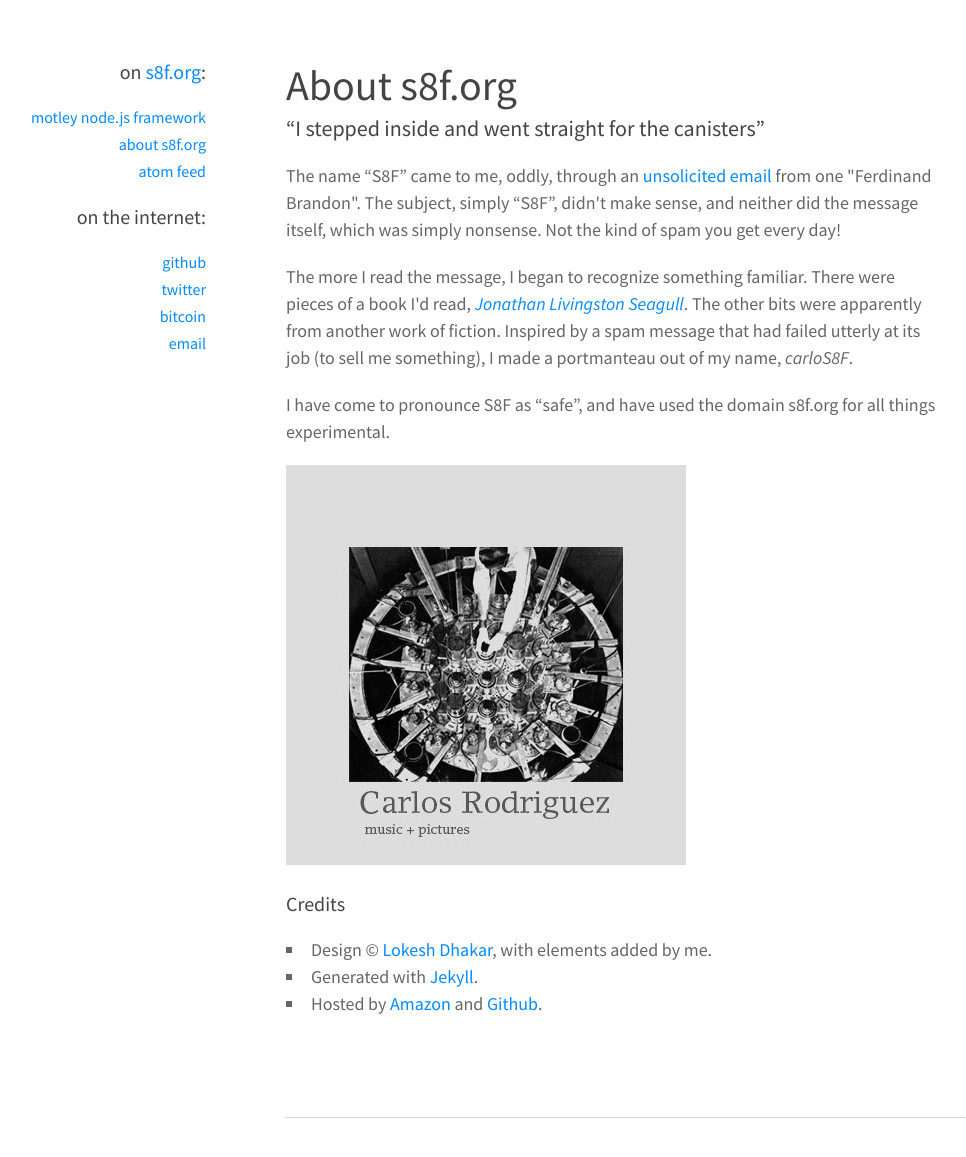
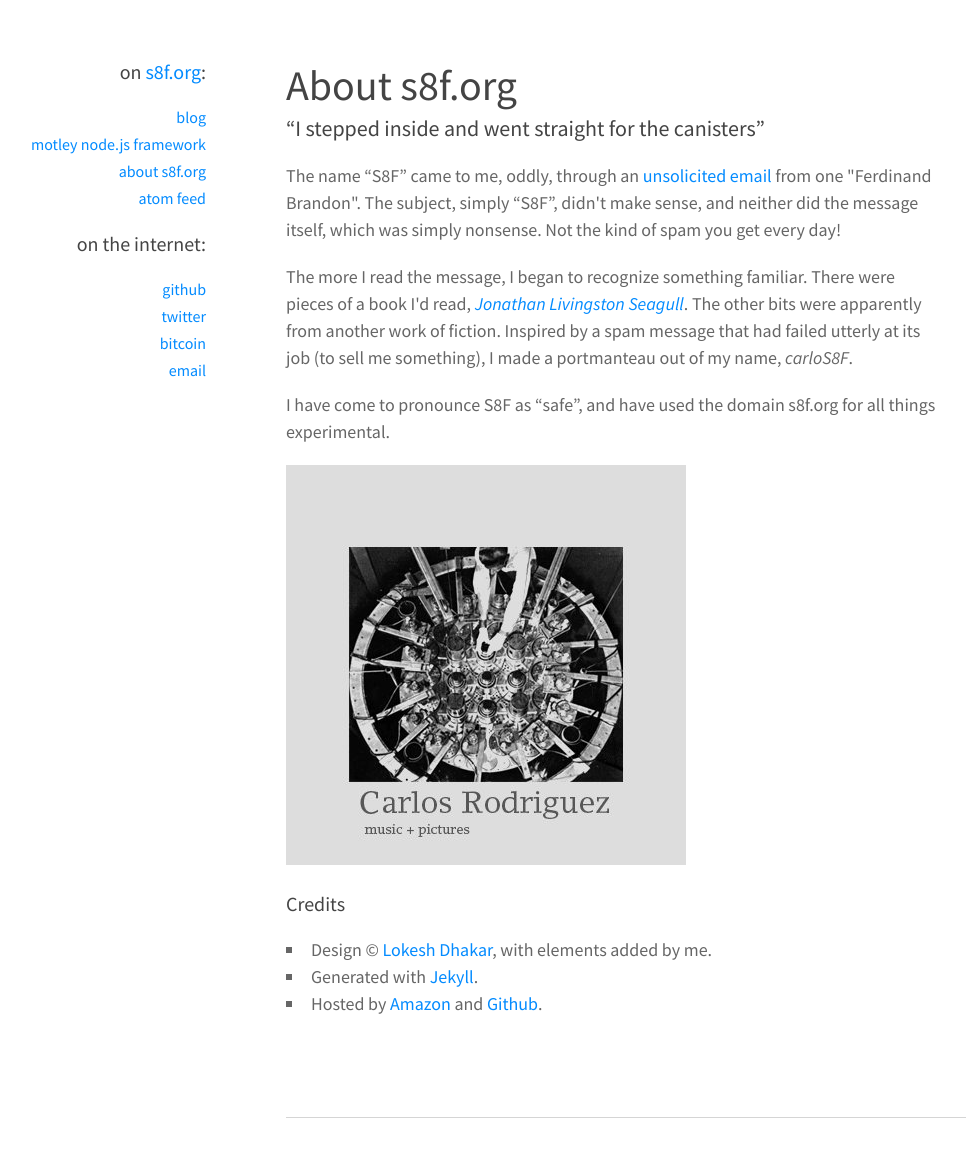
Before and after one commit to carlos8f/s8f.org, a Jekyll site: the page built from about.html, in a window 1280 px wide and 1238 px high. Shown: the top 1157 px of the window, without its empty margins (54-1020 px from the left). Built offline with Jekyll 4.4.1, drawn with Linux system fonts in a browser that asks for light colours; some web fonts are replaced.

Commit message:
add blog link

```diff
--- a/_includes/sidebar.html
+++ b/_includes/sidebar.html
@@ -2,6 +2,7 @@
   <nav role="navigation" class="main-nav">
     <h3>on <a href="{{site.url}}/index.html">s8f.org</a>:</h3>
     <ul>
+      {% if page.url != "/index.html" %}<li><a href="{{site.url}}/index.html">blog</li>{% endif %}
       <li><a href="{{site.url}}/motley.html">motley node.js framework</a></li>
       <li><a href="{{site.url}}/about.html">about s8f.org</a></li>
       <li><a href="{{site.url}}/atom.xml">atom feed</a></li>
```
